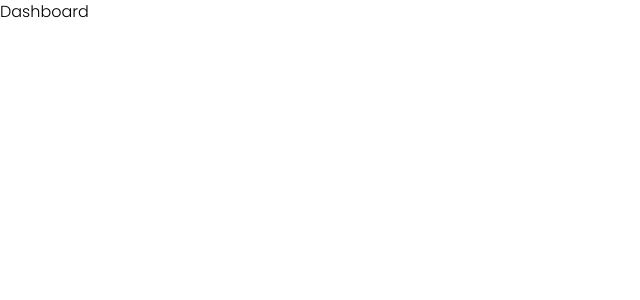
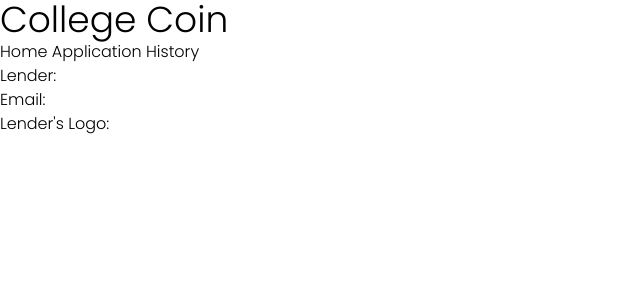
Before and after one commit to yong1le/college-coin, a Next.js app: page /home/student in a window 1280 px wide. Shown: the top 300 px of the page, without its empty margins (0-640 px from the left). Built offline with nearby package versions, Linux system fonts and the light colour scheme.

Commit message:
add home page

```diff
--- a/app/home/layout.jsx
+++ b/app/home/layout.jsx
@@ -1,8 +1,12 @@
 import React from 'react'
 
-const Dashboard = () => {
+const Dashboard = ({ children }) => {
   return (
-    <div>Dashboard</div>
+    <div>
+      <header></header>
+      {children}
+      <footer></footer>
+    </div>
   )
 }
 
--- a/app/home/lender/page.jsx
+++ b/app/home/lender/page.jsx
@@ -2,7 +2,18 @@ import React from 'react'
 
 const LenderDashboard = () => {
   return (
-    <div>LenderDashboard</div>
+    <div>
+      <title>College Coin</title>
+      <h1 className='text-4xl'>College Coin</h1>
+      <a href="/home/lender">Home</a>
+      &nbsp;
+      <a href="/criteria/lender">Criteria</a>
+      &nbsp;
+      <a href="/history/lender">History</a>
+
+
+    </div>
+
   )
 }
 
--- a/app/home/student/page.jsx
+++ b/app/home/student/page.jsx
@@ -2,7 +2,18 @@ import React from 'react'
 
 const StudentDashboard = () => {
   return (
-    <div>StudentDashboard</div>
+    <div>
+      <title>College Coin</title>
+      <h1 className='text-4xl'>College Coin</h1>
+      <a href="/home/lender">Home</a>
+      &nbsp;
+      <a href="/application/lender">Application</a>
+      &nbsp;
+      <a href="/history/lender">History</a>
+        <p>Lender:</p>
+        <p>Email:</p>
+        <p>Lender's Logo:</p>
+    </div>
   )
 }
 
```
